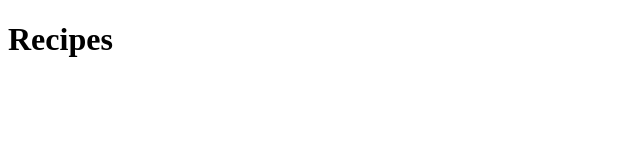
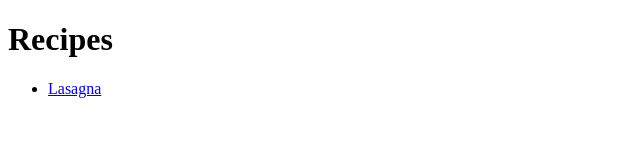
Before and after one commit to JMares07/odin-recipes, a plain HTML site: page index.html in a window 1280 px wide. Shown: the full height of the page, 0-640 px from the left. Drawn offline with Linux system fonts and the light colour scheme.

```diff
--- a/index.html
+++ b/index.html
@@ -6,5 +6,10 @@
     </head>
     <body>
         <h1>Recipes</h1>
+        <ul>
+            <li><a href="./recipes/lasagna.html">Lasagna</a></li>
+        </ul>
+
+
     </body>
 </html>
```
Also changed, not shown: recipes/Texas-BBQ-medley.html (added, +4 -0 lines).
